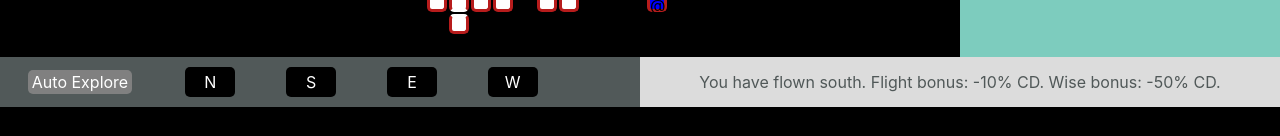
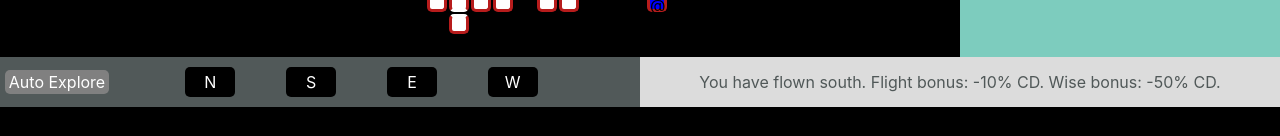
Before and after one commit to kawsarhussen16/treasure-hunt, a React (Create React App) app in the folder my-app/: page / in a window 1280 px wide. Shown: the part 661-797 px from the top of the page. Built offline with nearby package versions, Linux system fonts and the light colour scheme; no server answers.

Commit message:
footer button padding updated

```diff
--- a/my-app/src/components/footer/footer.style.js
+++ b/my-app/src/components/footer/footer.style.js
@@ -16,8 +16,10 @@ padding: 0;
 display: flex;
 flex-wrap: wrap;
 align-items: center;
+overflow-x: hidden;
 @media screen and (max-width: 700px) {
   width: 100%;
+  padding: 5px;
 }
 `
 
@@ -32,7 +34,7 @@ export const Explore = styled.div`
   width: 100px;
   border-radius: 5px;
   background: grey;
-  margin: auto;
+  margin: auto 5px;
   height: auto;
   padding: 2px;
   text-align: center;
@@ -83,5 +85,6 @@ export const ActionDescription = styled.div`
   align-items:center;
   @media screen and (max-width: 700px) {
     width: 100%;
+    padding: 5px;
   }
 `;
```
